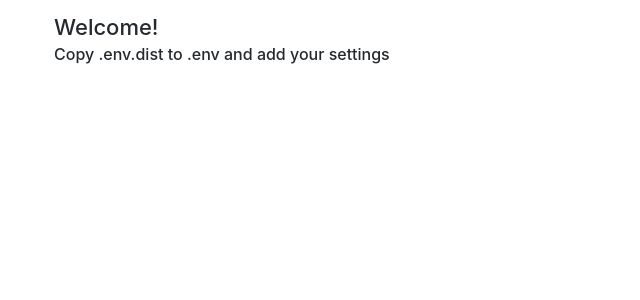
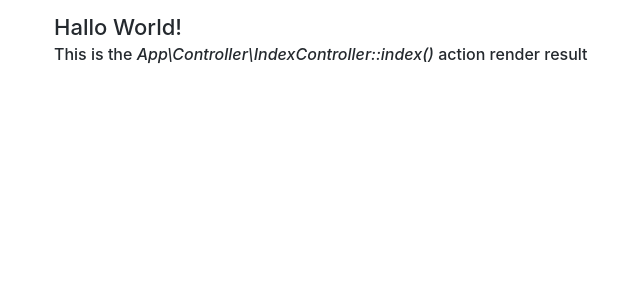
Before and after one commit to ronanchilvers/slim-base, a PHP site: template templates/index/index.html.twig in a window 1280 px wide. Shown: the top 300 px of the page, without its empty margins (106-746 px from the left). Run offline with PHP 8.4, Linux system fonts and the light colour scheme; the template is opened without the code that fills it, so the values that code supplies are empty; some libraries are stand-ins or nearby versions.

Commit message:
Update index template copy

```diff
--- a/templates/index/index.html.twig
+++ b/templates/index/index.html.twig
@@ -1,9 +1,7 @@
 {% extends 'page.html.twig' %}
 
 {% block body %}
-<h1>Welcome!</h1>
+<h1>Hallo World!</h1>
 
-<ol>
-    <li>Copy .env.dist to .env and add your settings</li>
-</ol>
+<p>This is the <i>App\Controller\IndexController::index()</i> action render result</p>
 {% endblock %}
```
